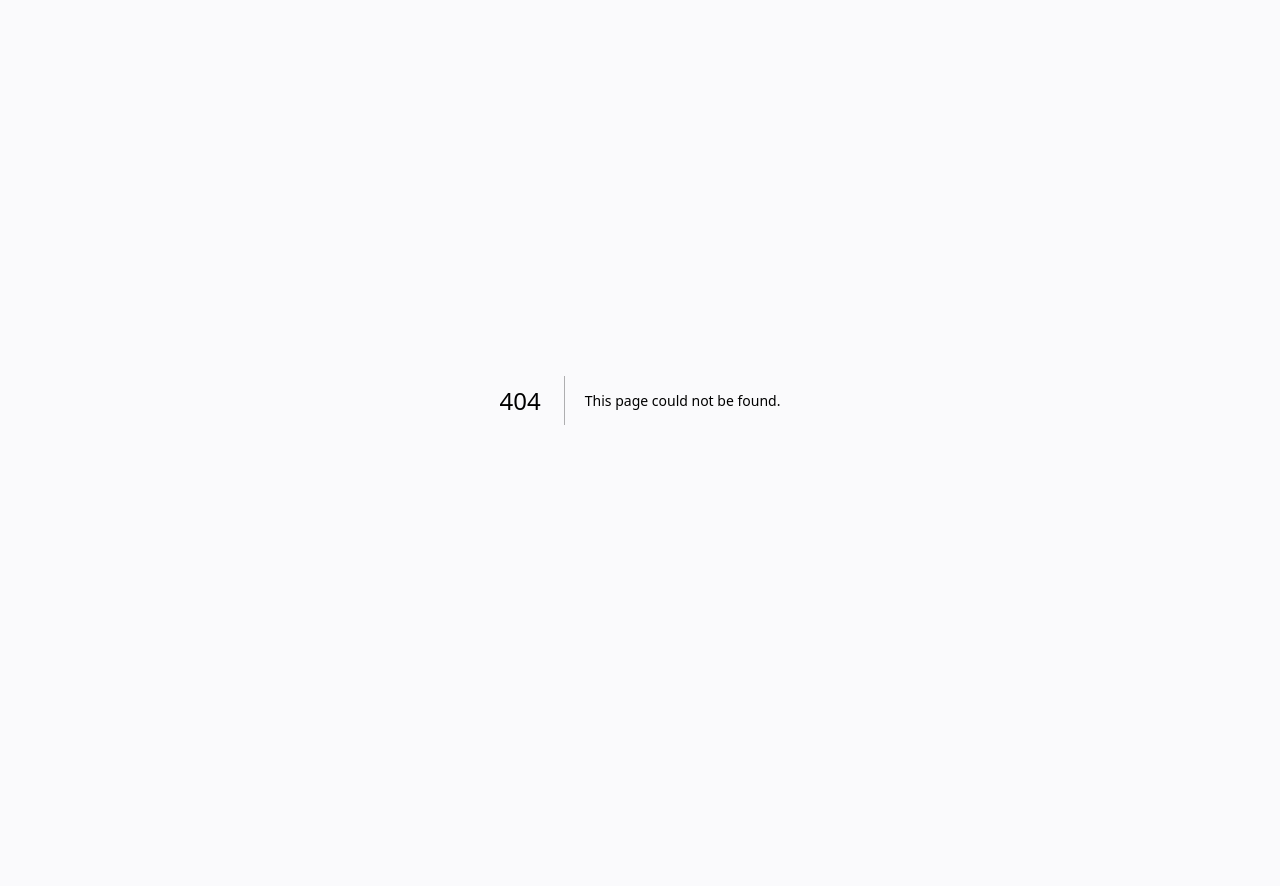
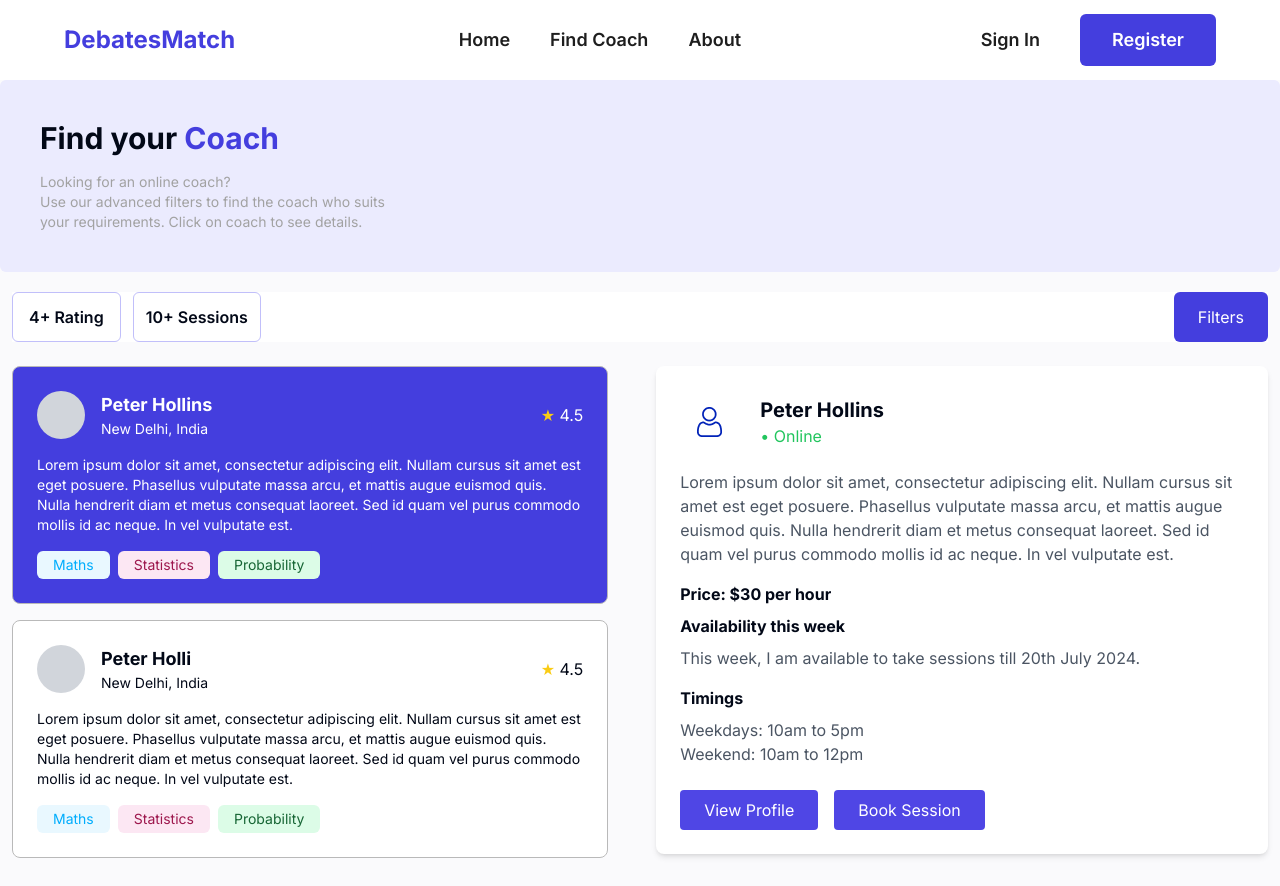
Before and after one commit to MatchGenius20/webapp, a Next.js app: page /find-coach in a window 1280 px wide. Before the commit this address had no page. Before the commit the page ends 800 px from the top, so only its background shows below. Built offline with nearby package versions, Linux system fonts and the light colour scheme.

Commit message:
started Find coach

```diff
--- /dev/null
+++ b/src/app/find-coach/layout.tsx
@@ -0,0 +1,17 @@
+import React from 'react';
+import Navbar from '../../components/Navbar';
+
+type LayoutProps = {
+  children: React.ReactNode;
+};
+
+const Layout: React.FC<LayoutProps> = ({ children }) => {
+  return (
+    <div >
+      <Navbar />
+      {children}
+    </div>
+  );
+};
+
+export default Layout;
--- /dev/null
+++ b/src/app/find-coach/page.tsx
@@ -0,0 +1,26 @@
+import FindCoachContent from '@/components/FindCoachContent'
+
+export default function FindCoachPage() {
+  return (
+    <>
+      <div className="container mx-auto px-3 py-8 bg-[#EBEBFE] rounded-md h-48">
+        <div className='flex flex-row'>
+          <div className="w-1/3 flex flex-col px-7 py-2">
+            <h1 className=" text-3xl font-bold mb-4">
+              Find your <span className="text-[#443EDE]">Coach</span>
+            </h1>
+            <p className=" mb-8 text-sm text-[#A2A2A2]">
+              Looking for an online coach? <br/> Use our advanced filters to find the
+              coach who suits your requirements. Click on coach to see details.
+            </p>
+          </div>
+          <div className="w-4/3 flex justify-end">
+          </div>
+        </div>
+      </div>
+      <div className="container mx-auto px-3 py-5">
+        <FindCoachContent />
+      </div>
+    </>
+  )
+}
--- a/src/app/globals.css
+++ b/src/app/globals.css
@@ -1,7 +1,16 @@
 @tailwind base;
   @tailwind components;
   @tailwind utilities;
-
+  @layer utilities
+   {
+    .hide-scrollbar::-webkit-scrollbar {
+      display: none;
+    }
+    .hide-scrollbar {
+      -ms-overflow-style: none;
+      scrollbar-width: none;
+    }
+  }
   @layer base {
     :root {
       --background: 0 0% 100%;
--- a/src/app/page.tsx
+++ b/src/app/page.tsx
@@ -1,5 +1,4 @@
 import Category from "@/components/Category"
-import CoachList from "@/components/CoachList"
 import Footer from "@/components/Footer"
 import Info from "@/components/Info"
 import Navbar from "@/components/Navbar"
@@ -12,7 +11,6 @@ export default async function Home() {
       <Info/>
       <Stats/>
       <Category/>
-      <CoachList/>
       <ReviewCard/>
       <Footer/>
     </>
--- a/src/components/CoachCard.tsx
+++ b/src/components/CoachCard.tsx
@@ -1,27 +1,44 @@
-import Image from 'next/image';
-import React from 'react';
+import { Coach } from './FindCoachContent';
 
-interface CoachCardProps {
-  name: string;
-  description: string;
-  rating: number;
-  imageUrl: string;
-}
+type CoachCardProps = {
+  coach: Coach;
+  isSelected: boolean;
+  onClick: () => void;
+};
 
-const CoachCard: React.FC<CoachCardProps> = ({ name, description, rating, imageUrl }) => {
+export default function CoachCard({ coach, isSelected, onClick }: CoachCardProps) {
   return (
-    <div className="bg-white border border-gray-200 p-4 text-left rounded-lg shadow-lg max-w-80">
-      <div className="flex justify-center">
-        <Image height={256} width={256} src={imageUrl} alt={`${name}'s picture`} className="object-cover rounded-md" />
+    <div
+      className={`mb-4 p-6 border-[#B9B9B9] rounded-lg cursor-pointer border ${
+        isSelected ? 'bg-[#443EDE] text-white' : 'bg-white'
+      }`}
+      onClick={onClick}
+    >
+      <div className="flex items-center mb-4">
+        <div className="w-12 h-12 bg-gray-300 rounded-full mr-4"></div>
+        <div>
+          <h2 className="font-bold text-lg">{coach.name}</h2>
+          <p className="text-sm">{coach.location}</p>
+        </div>
+        <div className="ml-auto">
+          <span className="text-yellow-400">★</span> {coach.rating}
+        </div>
       </div>
-      <h3 className="text-xl font-semibold mt-6">{name}</h3>
-      <p className="mt-3 text-lg">{description}</p>
-      <div className="mt-6 font-medium text-lg">Rating: {Array(rating).fill('⭐').join('')}</div>
-      <div className="flex justify-end mt-6">
-        <button className="px-5 py-3 bg-[#453EF1] text-white rounded-lg hover:bg-purple-700 text-base">Book Session</button>
+      <p className="text-sm mb-4">{coach.description}</p>
+      <div className="flex flex-wrap gap-2">
+        {coach.skills.map((skill) => (
+          <span
+            key={skill}
+            className={`text-sm px-4 py-1 rounded-md ${
+              skill === 'Maths' ? 'bg-[#E9F8FF] text-[#00ADFD]' :
+              skill === 'Statistics' ? 'bg-pink-100 text-pink-800' :
+              'bg-green-100 text-green-800'
+            }`}
+          >
+            {skill}
+          </span>
+        ))}
       </div>
     </div>
   );
-};
-
-export default CoachCard;
+}
--- /dev/null
+++ b/src/components/CoachDetails.tsx
@@ -0,0 +1,31 @@
+import { Coach } from './FindCoachContent';
+
+type CoachDetailsProps = {
+  coach: Coach;
+};
+
+export default function CoachDetails({ coach }: CoachDetailsProps) {
+  return (
+    <div className="bg-white p-6 rounded-lg shadow-md">
+      <div className="flex items-center mb-4">
+        <div className="w-16 h-16 rounded-full mr-4 flex items-center justify-center">
+          <img src="/images/user.png" alt="" />
+        </div>
+        <div>
+          <h2 className="font-bold text-xl">{coach.name}</h2>
+          <p className="text-green-500">• Online</p>
+        </div>
+      </div>
+      <p className="mb-4 text-gray-600">{coach.description}</p>
+      <p className="font-bold mb-2">Price: ${coach.price} per hour</p>
+      <p className="font-bold mb-2">Availability this week</p>
+      <p className="mb-4 text-gray-600">{coach.availability}</p>
+      <p className="font-bold mb-2">Timings</p>
+      <p className="mb-6 text-gray-600 whitespace-pre-line">{coach.timings}</p>
+      <div className="flex space-x-4">
+        <button className="bg-indigo-600 text-white px-6 py-2 rounded">View Profile</button>
+        <button className="bg-indigo-600 text-white px-6 py-2 rounded">Book Session</button>
+      </div>
+    </div>
+  );
+}
--- a/src/components/CoachList.tsx
+++ /dev/null
@@ -1,92 +0,0 @@
-'use client'
-import React, { useEffect } from 'react';
-import AOS from 'aos'
-import 'aos/dist/aos.css';
-import CoachCard from '../components/CoachCard';
-import Link from 'next/link';
-
-interface Coach {
-  name: string;
-  description: string;
-  rating: number;
-  imageUrl: string;
-}
-
-const coaches: Coach[] = [
-  {
-    name: 'Bejamin Brody',
-    description: 'I am a Maths instructor for past 15 years.',
-    rating: 5,
-    imageUrl: '/images/coachpic.png',
-  },
-  {
-    name: 'Bejamin Brody',
-    description: 'I am a Maths instructor for past 15 years.',
-    rating: 5,
-    imageUrl: '/images/coachpic.png',
-  },
-  {
-    name: 'Bejamin Brody',
-    description: 'I am a Maths instructor for past 15 years.',
-    rating: 5,
-    imageUrl: '/images/coachpic.png',
-  },
-  {
-    name: 'Bejamin Brody',
-    description: 'I am a Maths instructor for past 15 years.',
-    rating: 5,
-    imageUrl: '/images/coachpic.png',
-  },
-  {
-    name: 'Bejamin Brody',
-    description: 'I am a Maths instructor for past 15 years.',
-    rating: 5,
-    imageUrl: '/images/coachpic.png',
-  },
-  {
-    name: 'Bejamin Brody',
-    description: 'I am a Maths instructor for past 15 years.',
-    rating: 5,
-    imageUrl: '/images/coachpic.png',
-  },
-
-  // Add more coach objects as needed
-];
-
-const CoachList: React.FC = () => {
-  useEffect(() => {
-    AOS.init({
-      duration: 1000,
-      once: true,
-    });
-  }, []);
-
-  return (
-    <div className="flex flex-col items-center py-14 bg-[#EDECFF]" data-aos="slide-right">
-      <div className="flex flex-col lg:flex-row lg:justify-between items-center w-full max-w-6xl px-6 mb-14">
-        <div className="text-center lg:text-left" data-aos="slide-right">
-          <h1 className="text-3xl lg:text-4xl font-bold mb-3">Top Rated Coaches</h1>
-          <p className="text-lg lg:text-xl text-[#000000] py-3">Get consultation from the best coaches.</p>
-        </div>
-        <div className="mt-6 lg:mt-0" data-aos="slide-right" data-aos-delay="100">
-          <Link href="/all-coaches" passHref>
-            <button className="border border-[#443EDE] px-6 py-3 lg:px-7 lg:py-4 bg-[#FFFFFF] text-[#443EDE] hover:text-purple-600 rounded-lg font-bold text-base lg:text-lg">All Coaches</button>
-          </Link>
-        </div>
-      </div>
-      <div className="grid grid-cols-1 sm:grid-cols-2 lg:grid-cols-3 gap-8 lg:gap-10 justify-center" data-aos="slide-right" data-aos-delay="200">
-        {coaches.map((coach, index) => (
-          <CoachCard
-            key={index}
-            name={coach.name}
-            description={coach.description}
-            rating={coach.rating}
-            imageUrl={coach.imageUrl}
-          />
-        ))}
-      </div>
-    </div>
-  );
-};
-
-export default CoachList;
--- /dev/null
+++ b/src/components/FindCoachContent.tsx
@@ -0,0 +1,96 @@
+'use client';
+
+import { useState } from 'react';
+import CoachCard from './CoachCard';
+import CoachDetails from './CoachDetails';
+
+export type Coach = {
+  id: string;
+  name: string;
+  location: string;
+  rating: number;
+  skills: string[];
+  description: string;
+  price: number;
+  availability: string;
+  timings: string;
+};
+
+const coaches: Coach[] = [
+  {
+    id: '1',
+    name: 'Peter Hollins',
+    location: 'New Delhi, India',
+    rating: 4.5,
+    skills: ['Maths', 'Statistics', 'Probability'],
+    description: 'Lorem ipsum dolor sit amet, consectetur adipiscing elit. Nullam cursus sit amet est eget posuere. Phasellus vulputate massa arcu, et mattis augue euismod quis. Nulla hendrerit diam et metus consequat laoreet. Sed id quam vel purus commodo mollis id ac neque. In vel vulputate est.',
+    price: 30,
+    availability: 'This week, I am available to take sessions till 20th July 2024.',
+    timings: 'Weekdays: 10am to 5pm\nWeekend: 10am to 12pm',
+  },
+  {
+    id: '2',
+    name: 'Peter Holli',
+    location: 'New Delhi, India',
+    rating: 4.5,
+    skills: ['Maths', 'Statistics', 'Probability'],
+    description: 'Lorem ipsum dolor sit amet, consectetur adipiscing elit. Nullam cursus sit amet est eget posuere. Phasellus vulputate massa arcu, et mattis augue euismod quis. Nulla hendrerit diam et metus consequat laoreet. Sed id quam vel purus commodo mollis id ac neque. In vel vulputate est.',
+    price: 30,
+    availability: 'This week, I am available to take sessions till 20th July 2024.',
+    timings: 'Weekdays: 10am to 5pm\nWeekend: 10am to 12pm',
+  },
+  {
+    id: '3',
+    name: 'Peter Hollins',
+    location: 'New Delhi, India',
+    rating: 4.5,
+    skills: ['Maths', 'Statistics', 'Probability'],
+    description: 'Lorem ipsum dolor sit amet, consectetur adipiscing elit. Nullam cursus sit amet est eget posuere. Phasellus vulputate massa arcu, et mattis augue euismod quis. Nulla hendrerit diam et metus consequat laoreet. Sed id quam vel purus commodo mollis id ac neque. In vel vulputate est.',
+    price: 30,
+    availability: 'This week, I am available to take sessions till 20th July 2024.',
+    timings: 'Weekdays: 10am to 5pm\nWeekend: 10am to 12pm',
+  },
+  {
+    id: '4',
+    name: 'Peter Hollins',
+    location: 'New Delhi, India',
+    rating: 4.5,
+    skills: ['Maths', 'Statistics', 'Probability'],
+    description: 'Lorem ipsum dolor sit amet, consectetur adipiscing elit. Nullam cursus sit amet est eget posuere. Phasellus vulputate massa arcu, et mattis augue euismod quis. Nulla hendrerit diam et metus consequat laoreet. Sed id quam vel purus commodo mollis id ac neque. In vel vulputate est.',
+    price: 30,
+    availability: 'This week, I am available to take sessions till 20th July 2024.',
+    timings: 'Weekdays: 10am to 5pm\nWeekend: 10am to 12pm',
+  },
+  // Add more coaches here
+];
+
+export default function FindCoachContent() {
+  const [selectedCoach, setSelectedCoach] = useState<Coach>(coaches[0]);
+
+  return (
+    <div>
+      <div className="flex justify-between mb-6 bg-[#FFFFFF]">
+        <div className="space-x-3">
+          <button className="bg-[#FFFFFF] border border-[#C1BFFA] px-4 py-3 rounded-md font-semibold">4+ Rating</button>
+          <button className="bg-[#FFFFFF] border border-[#C1BFFA] px-3 py-3 rounded-md font-semibold">10+ Sessions</button>
+        </div>
+        <button className="bg-[#443EDE] text-white px-6 rounded-md">Filters</button>
+      </div>
+      <div className="flex space-x-8">
+        <div className="w-1/2 overflow-y-auto h-[calc(100vh-300px)] pr-4 hide-scrollbar">
+          {coaches.map((coach) => (
+            <CoachCard
+              key={coach.id}
+              coach={coach}
+              isSelected={selectedCoach.id === coach.id}
+              onClick={() => setSelectedCoach(coach)}
+            />
+          ))}
+        </div>
+        <div className="w-1/2">
+          <CoachDetails coach={selectedCoach} />
+        </div>
+      </div>
+    </div>
+  );
+}
--- a/src/components/Navbar.tsx
+++ b/src/components/Navbar.tsx
@@ -15,7 +15,7 @@ const Navbar: React.FC = () => {
 
   return (
     <>
-      <nav className="bg-white shadow-md">
+      <nav className="bg-[#FFFFFF]">
         <div className="max-w-full mx-auto px-8 sm:px-8 lg:px-16">
           <div className="flex justify-between items-center h-20 relative">
             <div className="flex items-center">
```
